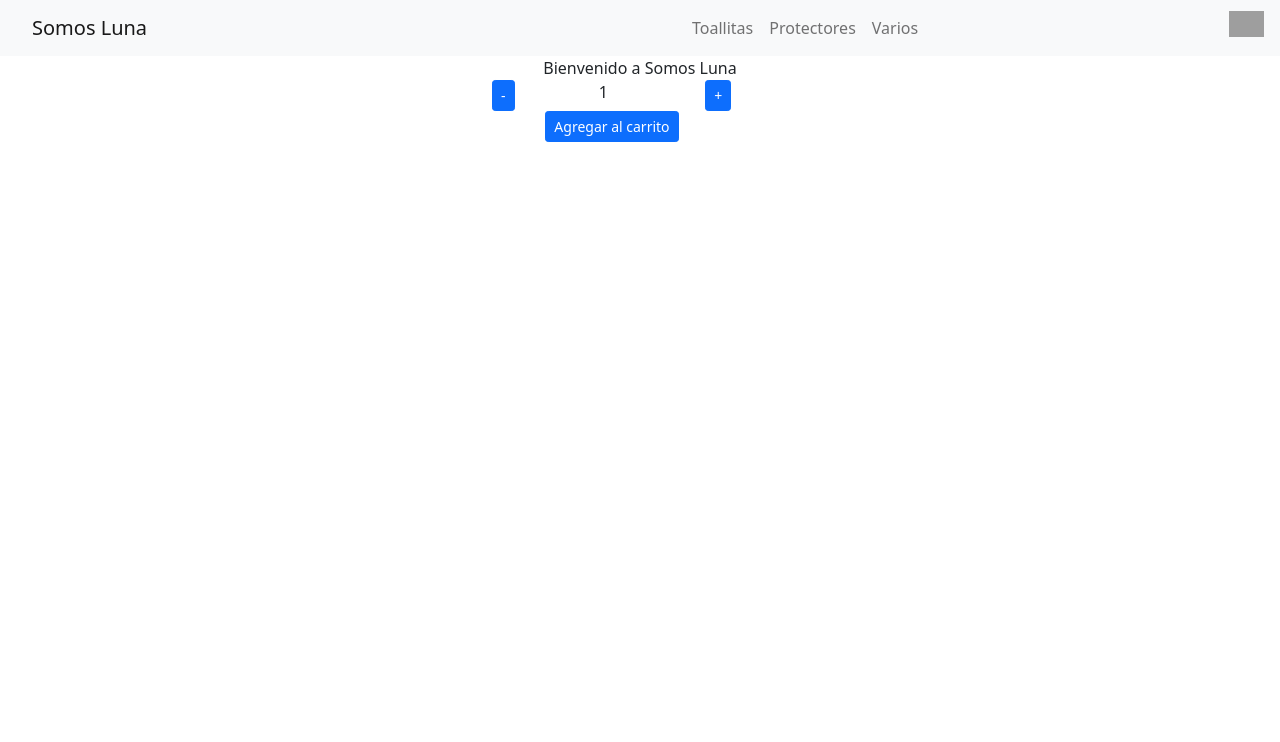
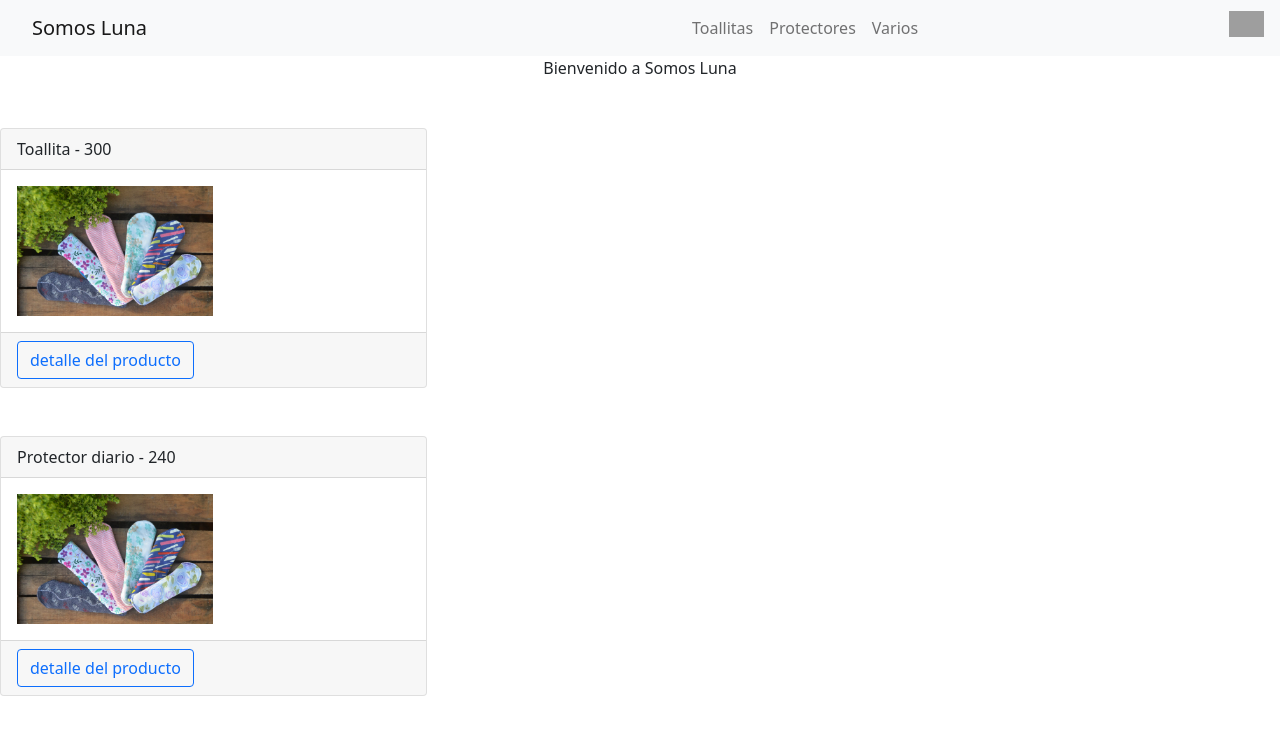
Before and after one commit to WTFanche/DReact-19850, a React (Create React App) app: page / in a window 1280 px wide. Shown: the top 742 px of the page. Built offline with nearby package versions, Linux system fonts and the light colour scheme; grey boxes are pictures that could not be loaded.

Commit message:
desafio 5

```diff
--- a/src/App.js
+++ b/src/App.js
@@ -2,7 +2,7 @@ import './App.css';
 import 'bootstrap/dist/css/bootstrap.min.css';
 import Navbar from './components/NavBar';
 import ItemListContainer from './components/ItemListContainer';
-import Itemcount from './components/ItemCount';
+/* import Itemcount from './components/ItemCount'; */
 
 
 
@@ -11,7 +11,7 @@ function App() {
     <>
       <Navbar />
       <ItemListContainer saludo="Bienvenido a Somos Luna"/>
-      <Itemcount stock="5" initial="1" />
+      {/* <Itemcount stock="5" initial="1" /> */}
     </>
   );
 }
--- a/src/components/ItemListContainer.js
+++ b/src/components/ItemListContainer.js
@@ -1,10 +1,49 @@
 import 'bootstrap/dist/css/bootstrap.min.css'
+import { useEffect, useState } from 'react';
+import { getFetch } from '../helpers/getFetch';
+import img from '../Media/toall2.jpeg';
+
 
 
 function ItemListContainer({saludo}) {
+
+    const [prods, setProds] = useState([])
+    const [load, setLoad] = useState(true)
+
+    useEffect(() => {
+        // inicio promesa
+        getFetch
+        .then( resp => setProds(resp))
+        .catch(err => console.log(err))
+        .finally(() => setLoad(false))
+        // fin promesa
+    }, [])
+
+
     return(
         <>
             <div className="container-fluid text-center">{saludo}</div>
+
+            {   load ? <div className='container-fluid text-center'> <h3>Cargando...</h3></div>
+                :
+                prods.map(prod =>
+                    <div key={prod.id}className='col-md-4'>
+                        <div className="card w-100 mt-5" >
+                            <div className="card-header">
+                                {`${prod.name} - ${prod.price}`}
+                            </div>
+                            <div className="card-body">
+                                <img src={img} alt='imagen' className='w-50'/>
+                            </div>
+                            <div className="card-footer">
+                                <button className="btn btn-outline-primary btn-block">
+                                    detalle del producto
+                                </button>
+                            </div>
+                        </div>
+                    </div>
+
+            )}
         </>
 
     );
--- /dev/null
+++ b/src/helpers/getFetch.js
@@ -0,0 +1,18 @@
+const prods = [
+    {id: 1, name: "Toallita", price: 300},
+    {id: 2, name: "Protector diario", price: 240},
+    {id: 3, name: "Copa menstrual", price: 650}
+]
+
+export const getFetch = new Promise((resolve, reject)=>{
+    let condition = true
+    if (condition) {
+        setTimeout(() => {
+            resolve(prods)
+        }, 2000);
+
+    } else {
+        reject("400 - not found")
+    }
+}
+)
```
Also changed, not shown: src/Media/toall2.jpeg (added).
